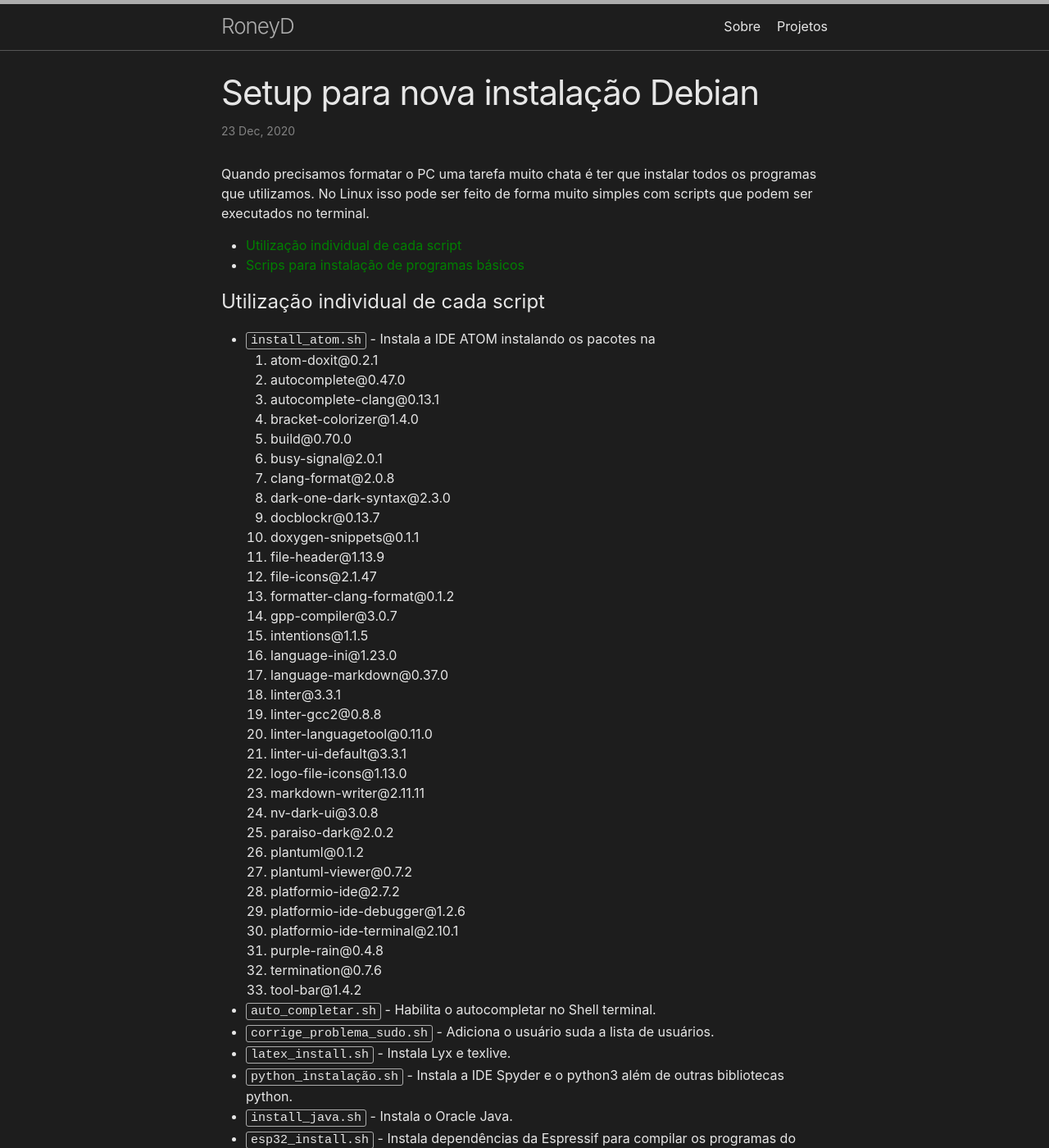
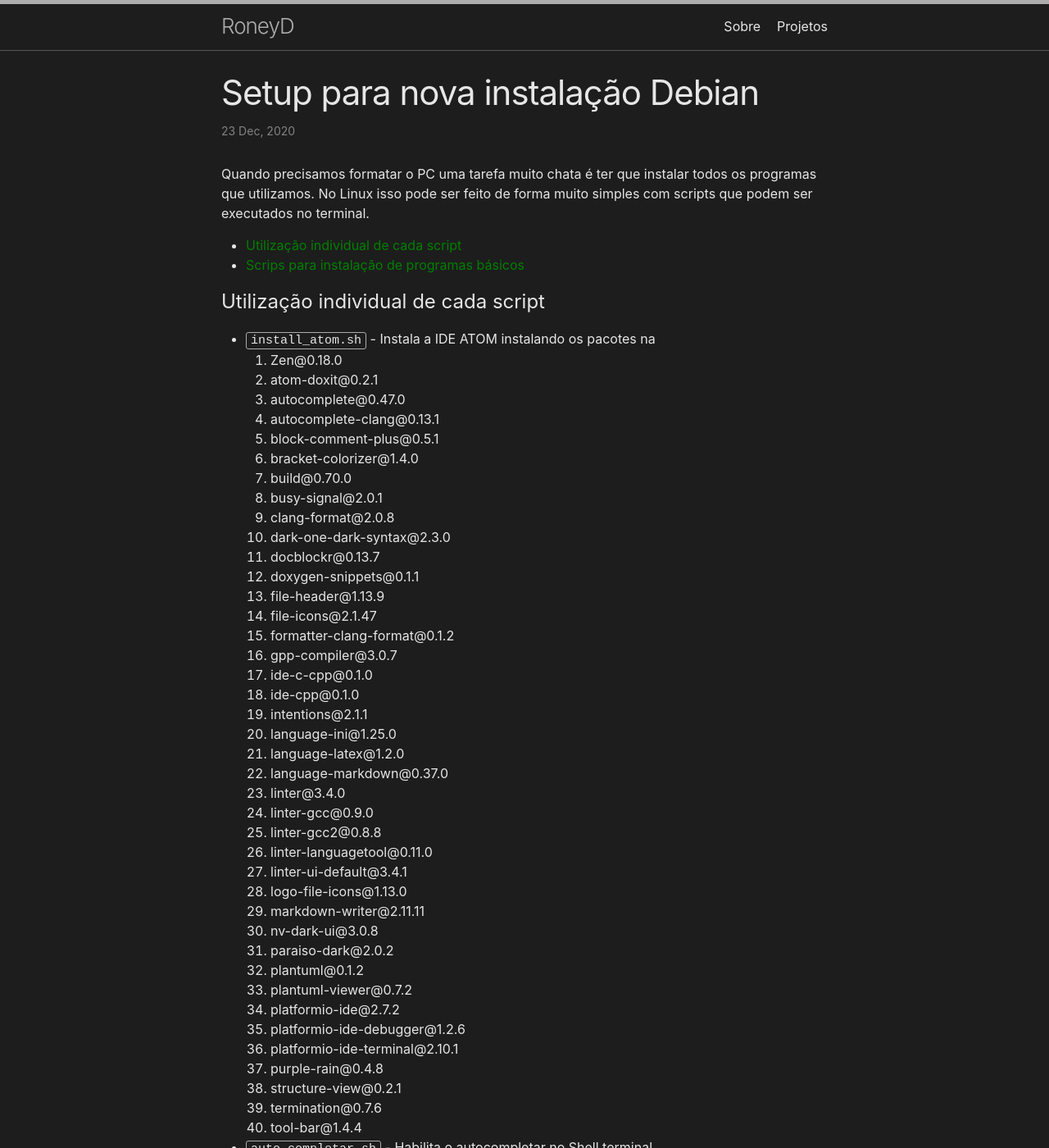
Before and after one commit to roneydua/roneydua.github.io, a Jekyll site: the page built from _posts/2020-12-23-linux-configuracao.md, in a window 1280 px wide and 1400 px high. Shown: the whole window at 82% size. Built offline with Jekyll 4.4.1, drawn with Linux system fonts in a browser that asks for light colours; nearby versions of some CDN libraries.

Commit message:
28_junho

```diff
--- a/_posts/2020-12-23-linux-configuracao.md
+++ b/_posts/2020-12-23-linux-configuracao.md
@@ -17,39 +17,46 @@ Quando precisamos formatar o PC uma tarefa muito chata é ter que instalar todos
 
 # Utilização individual de cada script
 - `install_atom.sh` -  Instala a IDE ATOM instalando os pacotes na
-  1. atom-doxit@0.2.1
-  2. autocomplete@0.47.0
-  3. autocomplete-clang@0.13.1
-  4. bracket-colorizer@1.4.0
-  5. build@0.70.0
-  6. busy-signal@2.0.1
-  7. clang-format@2.0.8
-  8. dark-one-dark-syntax@2.3.0
-  9. docblockr@0.13.7
-  10. doxygen-snippets@0.1.1
-  11. file-header@1.13.9
-  12. file-icons@2.1.47
-  13. formatter-clang-format@0.1.2
-  14. gpp-compiler@3.0.7
-  15. intentions@1.1.5
-  16. language-ini@1.23.0
-  17. language-markdown@0.37.0
-  18. linter@3.3.1
-  19. linter-gcc2@0.8.8
-  20. linter-languagetool@0.11.0
-  21. linter-ui-default@3.3.1
-  22. logo-file-icons@1.13.0
-  23. markdown-writer@2.11.11
-  24. nv-dark-ui@3.0.8
-  25. paraiso-dark@2.0.2
-  26. plantuml@0.1.2
-  27. plantuml-viewer@0.7.2
-  28. platformio-ide@2.7.2
-  29. platformio-ide-debugger@1.2.6
-  30. platformio-ide-terminal@2.10.1
-  31. purple-rain@0.4.8
-  32. termination@0.7.6
-  33. tool-bar@1.4.2
+1. Zen@0.18.0
+2. atom-doxit@0.2.1
+3. autocomplete@0.47.0
+4. autocomplete-clang@0.13.1
+5. block-comment-plus@0.5.1
+6. bracket-colorizer@1.4.0
+7. build@0.70.0
+8. busy-signal@2.0.1
+9. clang-format@2.0.8
+10. dark-one-dark-syntax@2.3.0
+11. docblockr@0.13.7
+12. doxygen-snippets@0.1.1
+13. file-header@1.13.9
+14. file-icons@2.1.47
+15. formatter-clang-format@0.1.2
+16. gpp-compiler@3.0.7
+17. ide-c-cpp@0.1.0
+18. ide-cpp@0.1.0
+19. intentions@2.1.1
+20. language-ini@1.25.0
+21. language-latex@1.2.0
+22. language-markdown@0.37.0
+23. linter@3.4.0
+24. linter-gcc@0.9.0
+25. linter-gcc2@0.8.8
+26. linter-languagetool@0.11.0
+27. linter-ui-default@3.4.1
+28. logo-file-icons@1.13.0
+29. markdown-writer@2.11.11
+30. nv-dark-ui@3.0.8
+31. paraiso-dark@2.0.2
+32. plantuml@0.1.2
+33. plantuml-viewer@0.7.2
+34. platformio-ide@2.7.2
+35. platformio-ide-debugger@1.2.6
+36. platformio-ide-terminal@2.10.1
+37. purple-rain@0.4.8
+38. structure-view@0.2.1
+39. termination@0.7.6
+40. tool-bar@1.4.4
 - `auto_completar.sh` -  Habilita o autocompletar no Shell terminal.
 - `corrige_problema_sudo.sh` - Adiciona o usuário suda a lista de usuários.
 - `latex_install.sh` - Instala Lyx e texlive.
```
